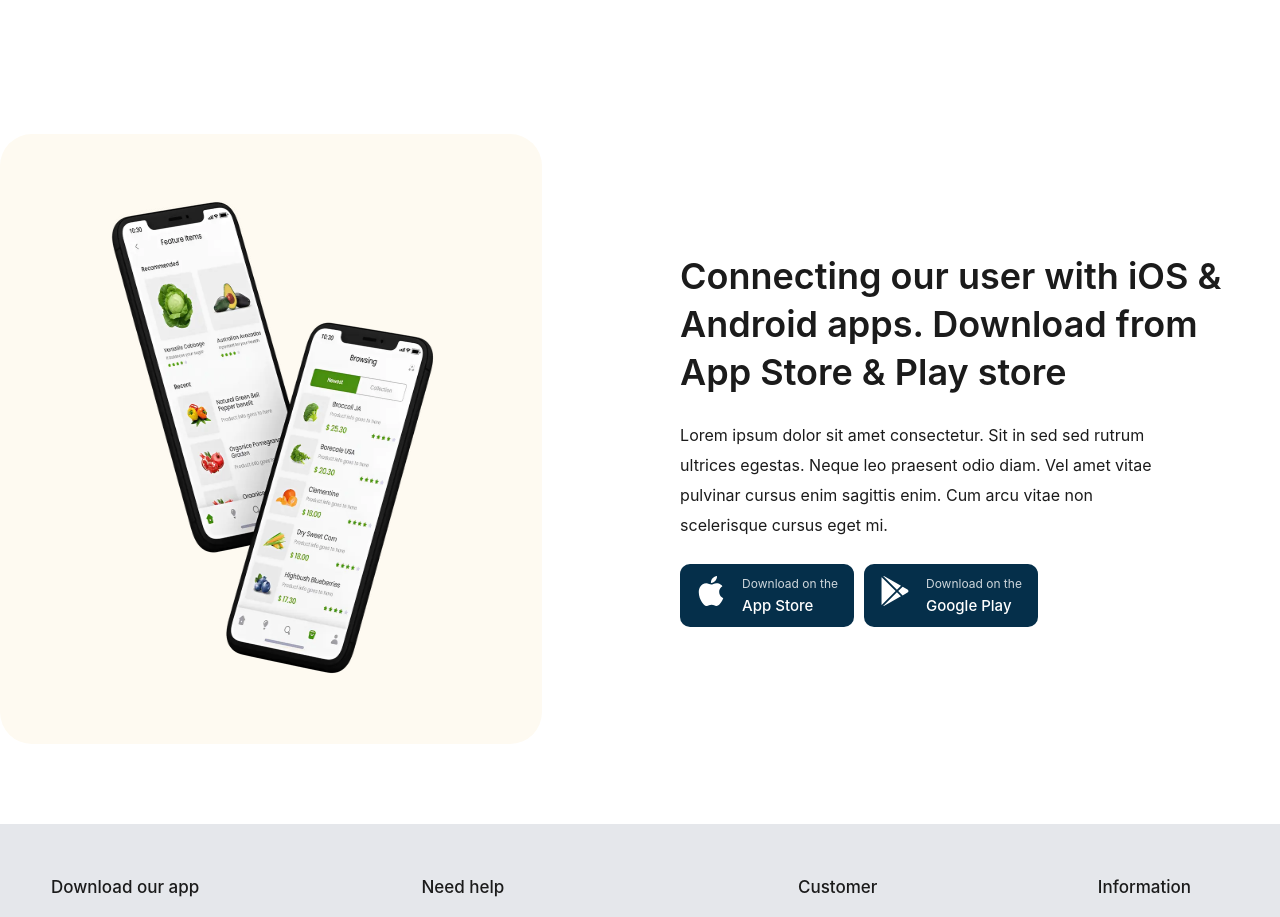
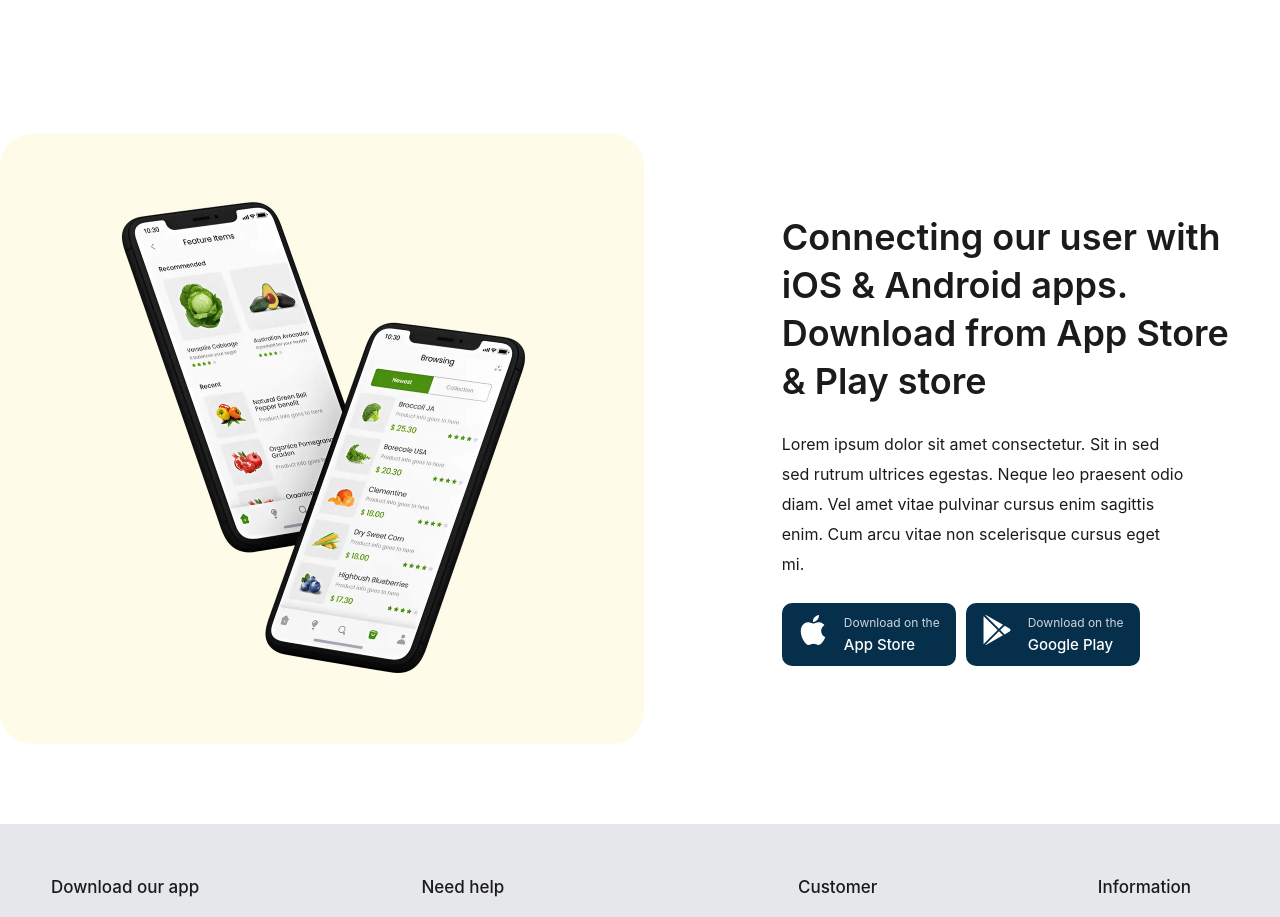
Before and after one commit to alexsantosquispe/go-quick-landing, a React (Vite) app: page / in a window 1280 px wide. Shown: the part 3240-4157 px from the top of the page. Built offline with nearby package versions, Linux system fonts and the light colour scheme; the HTML template or start-up script is replaced by a standard one; a web font is replaced by a local one.

Commit message:
image fixed size

```diff
--- a/src/components/organisms/MobileAppSection.tsx
+++ b/src/components/organisms/MobileAppSection.tsx
@@ -10,12 +10,14 @@ const MobileAppSection = () => {
     <div className="flex w-full justify-center">
       <div className="flex w-[82.5rem] flex-col items-center gap-9 py-20">
         <div className="flex items-center justify-between gap-x-[6.625rem]">
-          <div className="flex w-full rounded-4xl bg-[#FEFAF1] px-[4.656rem] py-[3.594rem]">
-            <img
-              src="/img/phone.webp"
-              className="h-[30.9375rem] w-[30.9375rem]"
-              alt="Mobile app image"
-            />
+          <div className="flex w-full rounded-4xl bg-yellow-50 px-[4.65rem] py-[3.594rem]">
+            <div className="h-[30.9375rem] w-[30.9375rem]">
+              <img
+                src="/img/phone.webp"
+                className="h-[30.9375rem] w-[30.9375rem]"
+                alt="Mobile app image"
+              />
+            </div>
           </div>
 
           <div className="flex flex-col gap-6 px-8">
```
